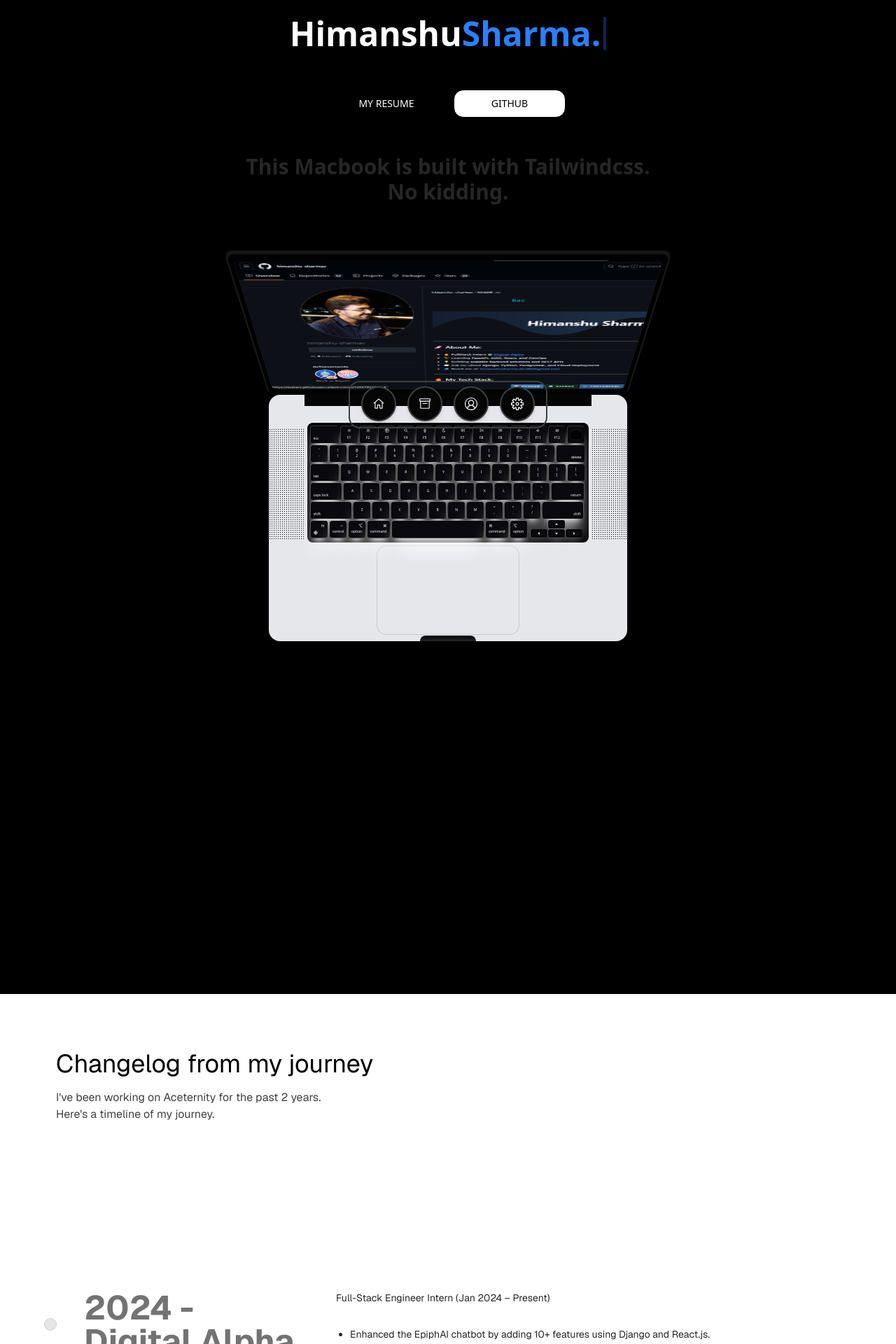
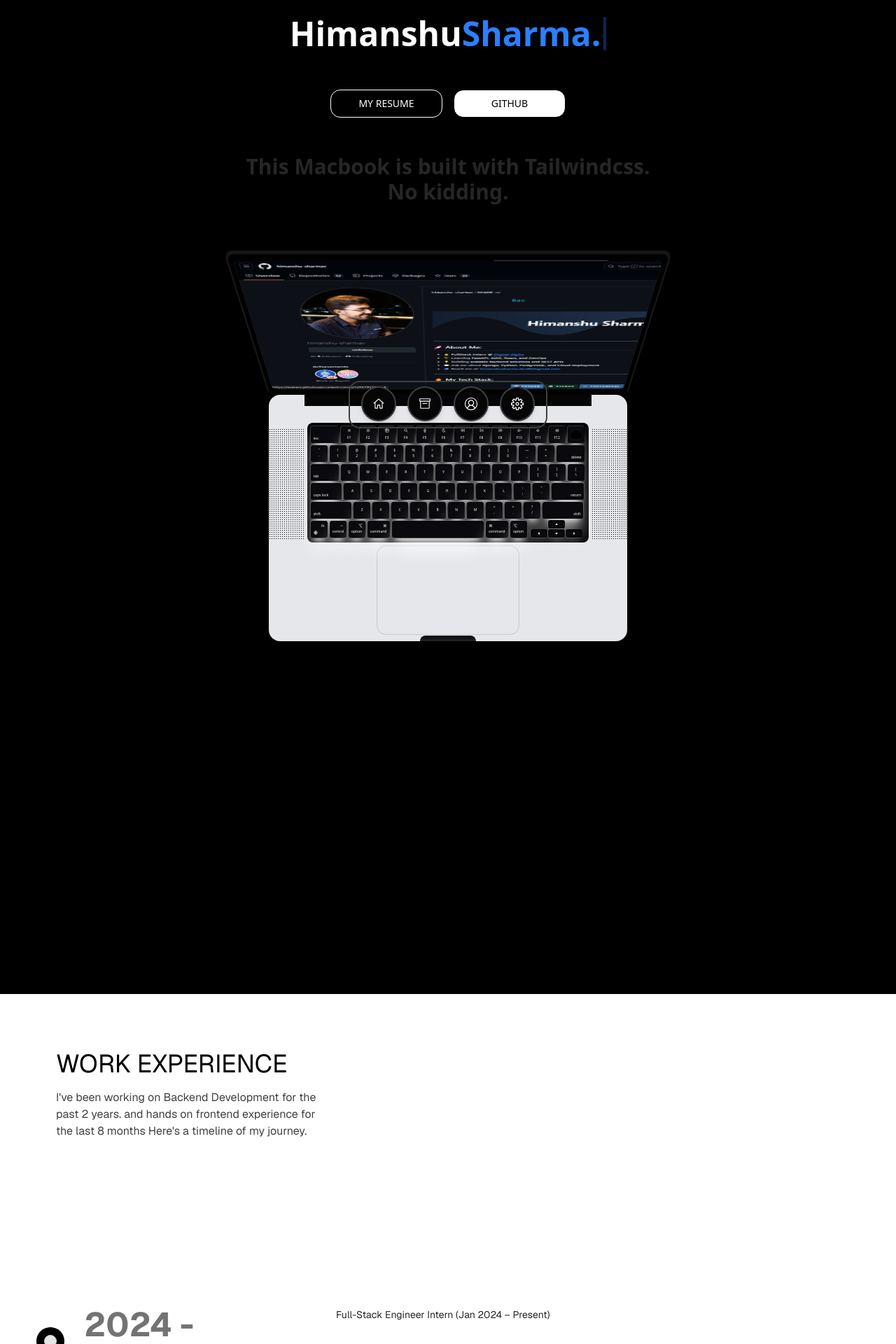
Before and after one commit to Abhi-boostin/himanshuportfolio, a Next.js app: page / in a window 1280 px wide. Shown: the part 180-2100 px from the top of the page at 70% size. Built offline with nearby package versions, Linux system fonts and the light colour scheme.

Commit message:
ADD - linking to the resume and github button

```diff
--- a/src/components/ui/TypewriterEffectSmoothDemo.jsx
+++ b/src/components/ui/TypewriterEffectSmoothDemo.jsx
@@ -13,17 +13,23 @@ export function TypewriterEffectSmoothDemo() {
     },
   ];
   return (
-    <div className="bg-transparent flex items-center justify-center h-[40vh] mt-20"> {/* Added mt-20 for top margin */}
-      <div className="flex flex-col items-center justify-center space-y-6"> {/* Increased space-y-4 to space-y-6 */} {/* Increased space-y-4 to space-y-6 */}
+    <div className="bg-transparent flex items-center justify-center h-[40vh] mt-20">
+      <div className="flex flex-col items-center justify-center space-y-6">
         <p className="text-neutral-200 dark:text-neutral-200 text-xs sm:text-base">
           Full Stack Developer. | Based in India.
         </p>
         <TypewriterEffectSmooth words={words} />
-        <div className="flex flex-col md:flex-row space-y-4 md:space-y-0 space-x-0 md:space-x-4 mt-6"> {/* Increased mt-4 to mt-6 */} {/* Increased mt-4 to mt-6 */}
-          <button className="w-40 h-10 rounded-xl bg-black border dark:border-white border-transparent text-white text-sm">
+        <div className="flex flex-col md:flex-row space-y-4 md:space-y-0 space-x-0 md:space-x-4 mt-6">
+          <button
+            onClick={() => window.open('https://drive.google.com/file/d/1Eq0RyjxtpwLN1YCchteHxMJroeQ88Wo9/view?usp=drivesdk', '_blank')}
+            className="w-40 h-10 rounded-xl bg-black border-white border text-white text-sm"
+          >
             MY RESUME
           </button>
-          <button className="w-40 h-10 rounded-xl bg-white text-black border border-black text-sm">
+          <button
+            onClick={() => window.open('https://github.com/himanshu-sharmav', '_blank')}
+            className="w-40 h-10 rounded-xl bg-white text-black border border-black text-sm"
+          >
             GITHUB
           </button>
         </div>
--- a/src/components/ui/timeline.jsx
+++ b/src/components/ui/timeline.jsx
@@ -29,12 +29,13 @@ export const Timeline = ({
       className="w-full bg-white dark:bg-neutral-950 font-sans md:px-10"
       ref={containerRef}>
       <div className="max-w-7xl mx-auto py-20 px-4 md:px-8 lg:px-10">
-        <h2 className="text-lg md:text-4xl mb-4 text-black dark:text-white max-w-4xl">
-          Changelog from my journey
+        <h2 className="text-lg md:text-4xl mb-4 text-black dark:text-black max-w-4xl">
+          WORK EXPERIENCE
         </h2>
         <p
           className="text-neutral-700 dark:text-neutral-300 text-sm md:text-base max-w-sm">
-          I&apos;ve been working on Aceternity for the past 2 years. Here&apos;s
+          I&apos;ve been working on Backend Development for the past 2 years. and hands on frontend
+          experience for the last 8 months Here&apos;s
           a timeline of my journey.
         </p>
       </div>
@@ -44,7 +45,7 @@ export const Timeline = ({
             <div
               className="sticky flex flex-col md:flex-row z-40 items-center top-40 self-start max-w-xs lg:max-w-sm md:w-full">
               <div
-                className="h-10 absolute left-3 md:left-3 w-10 rounded-full bg-white dark:bg-black flex items-center justify-center">
+                className="h-10 absolute left-3 md:left-3 w-10 rounded-full bg-black dark:bg-black flex items-center justify-center">
                 <div
                   className="h-4 w-4 rounded-full bg-neutral-200 dark:bg-neutral-800 border border-neutral-300 dark:border-neutral-700 p-2" />
               </div>
```
